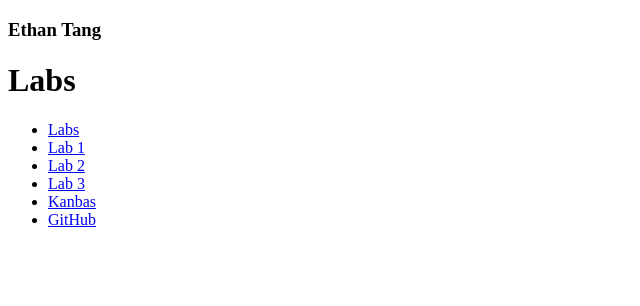
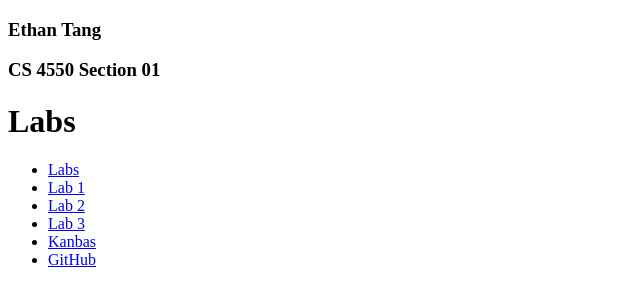
Before and after one commit to ethtang/kanbas-react-web-app, a React (Create React App) app: page /#/Labs/TOC in a window 1280 px wide. Shown: the top 306 px of the page, without its empty margins (0-640 px from the left). Built offline with nearby package versions, Linux system fonts and the light colour scheme.

Commit message:
added course and section

```diff
--- a/src/Labs/index.tsx
+++ b/src/Labs/index.tsx
@@ -8,6 +8,7 @@ export default function Labs() {
   return (
     <div id="wd-labs">
       <h3>Ethan Tang</h3>
+      <h3>CS 4550 Section 01</h3>
       <h1>Labs</h1>
       <TOC />
       <Routes>
```
